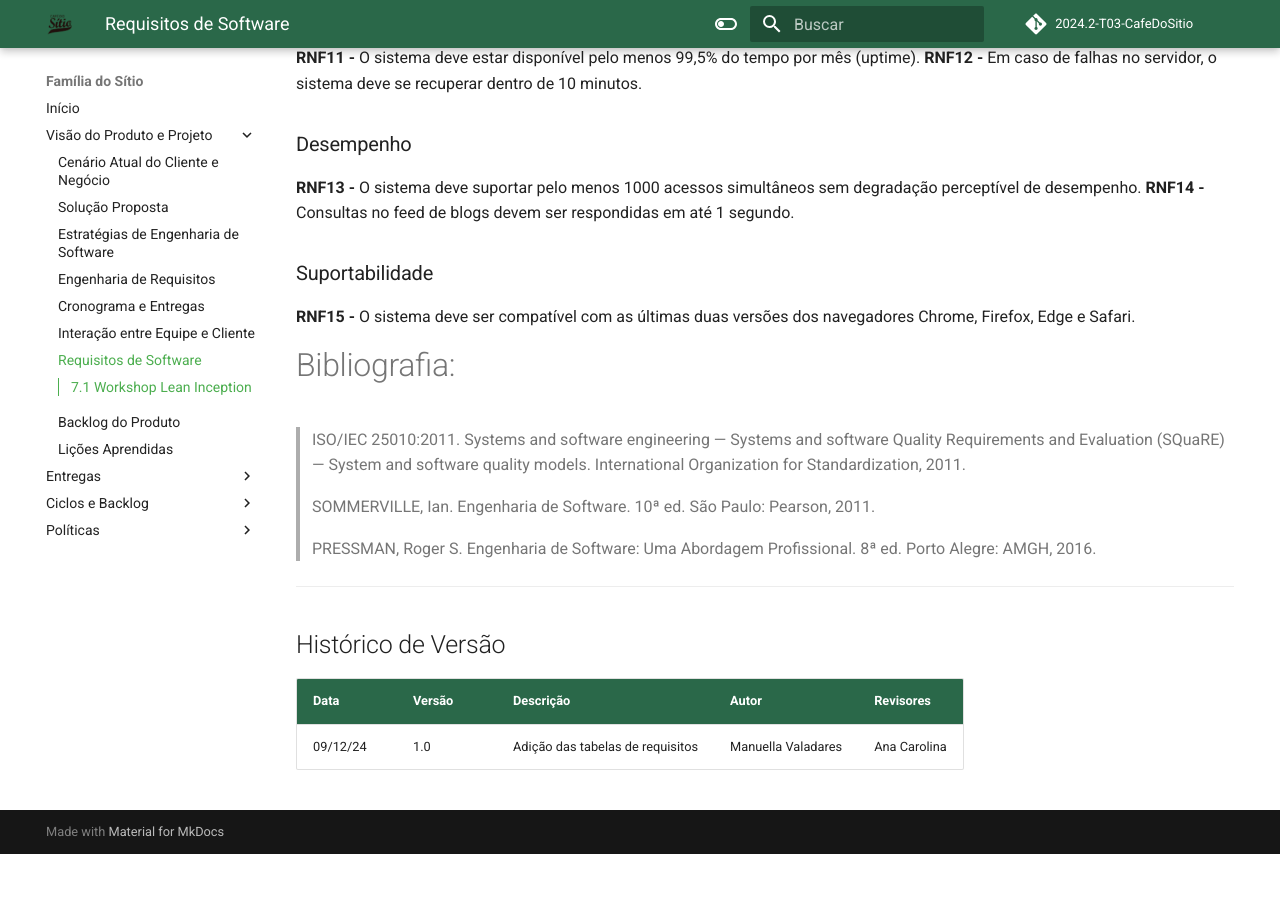
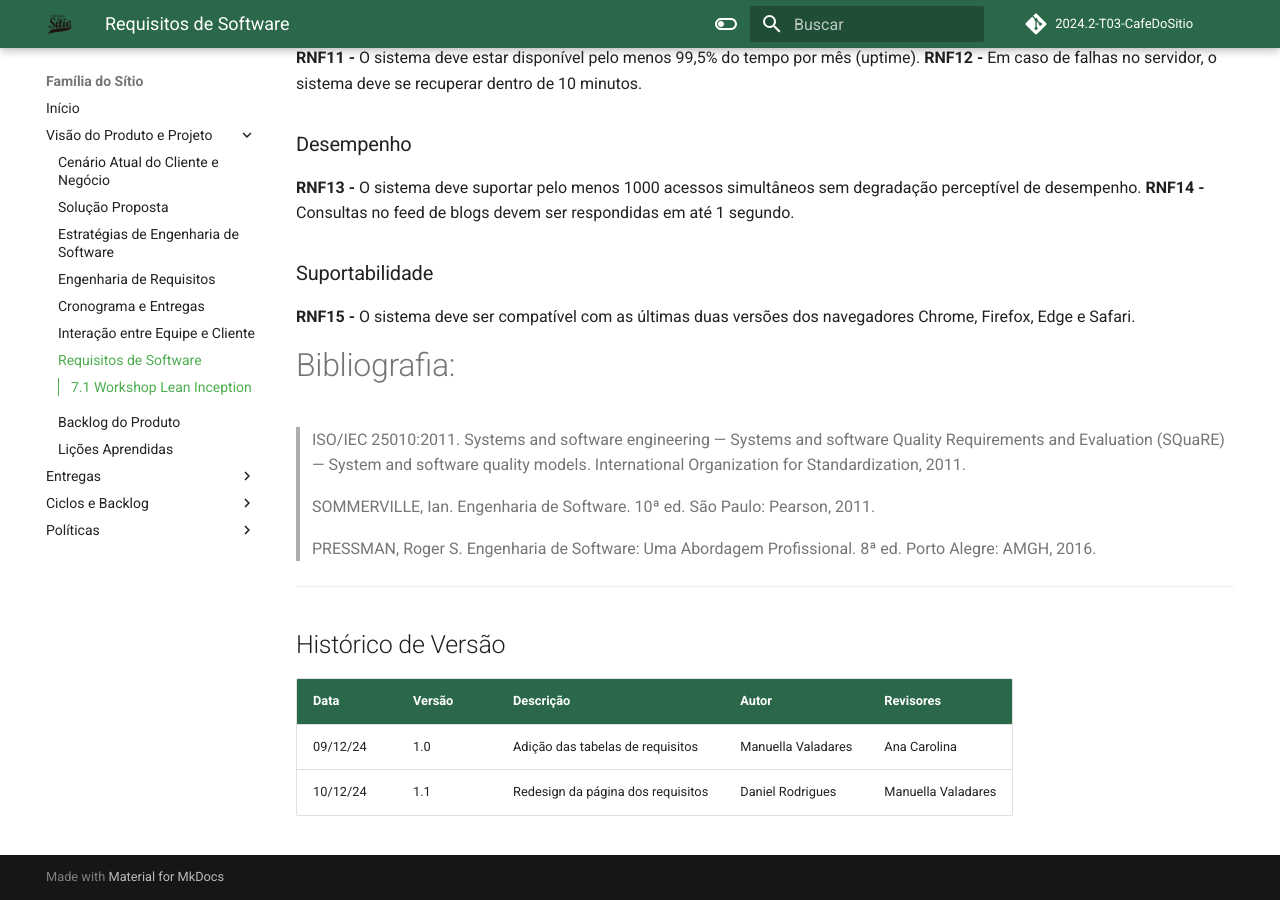
Before and after one commit to mdsreq-fga-unb/2024.2-T03-CafeDoSitio, an MkDocs documentation site: the page built from docs/sections/2-docPage/7-Requisitos.md, in a window 1280 px wide and 900 px high, scrolled down 2289 px. Built offline with MkDocs 1.6.1 and Material for MkDocs 9.7.7, drawn with Linux system fonts in a browser that asks for light colours; comment, search, counter and statistics services are not loaded; before the commit the page ends 3143 px from its top, so only the background shows below that.

Commit message:
docs: adicionando revisor

```diff
--- a/docs/sections/2-docPage/7-Requisitos.md
+++ b/docs/sections/2-docPage/7-Requisitos.md
@@ -88,3 +88,4 @@ Os requisitos não funcionais foram organizados com base no modelo URPS+, que cl
 Data     | Versão | Descrição           | Autor    | Revisores
 -------- | ------ | ------------------- | -------- | ---------
 09/12/24 | 1.0 | Adição das tabelas de requisitos | Manuella Valadares | Ana Carolina
+10/12/24 | 1.1 | Redesign da página dos requisitos | Daniel Rodrigues | Manuella Valadares
```
